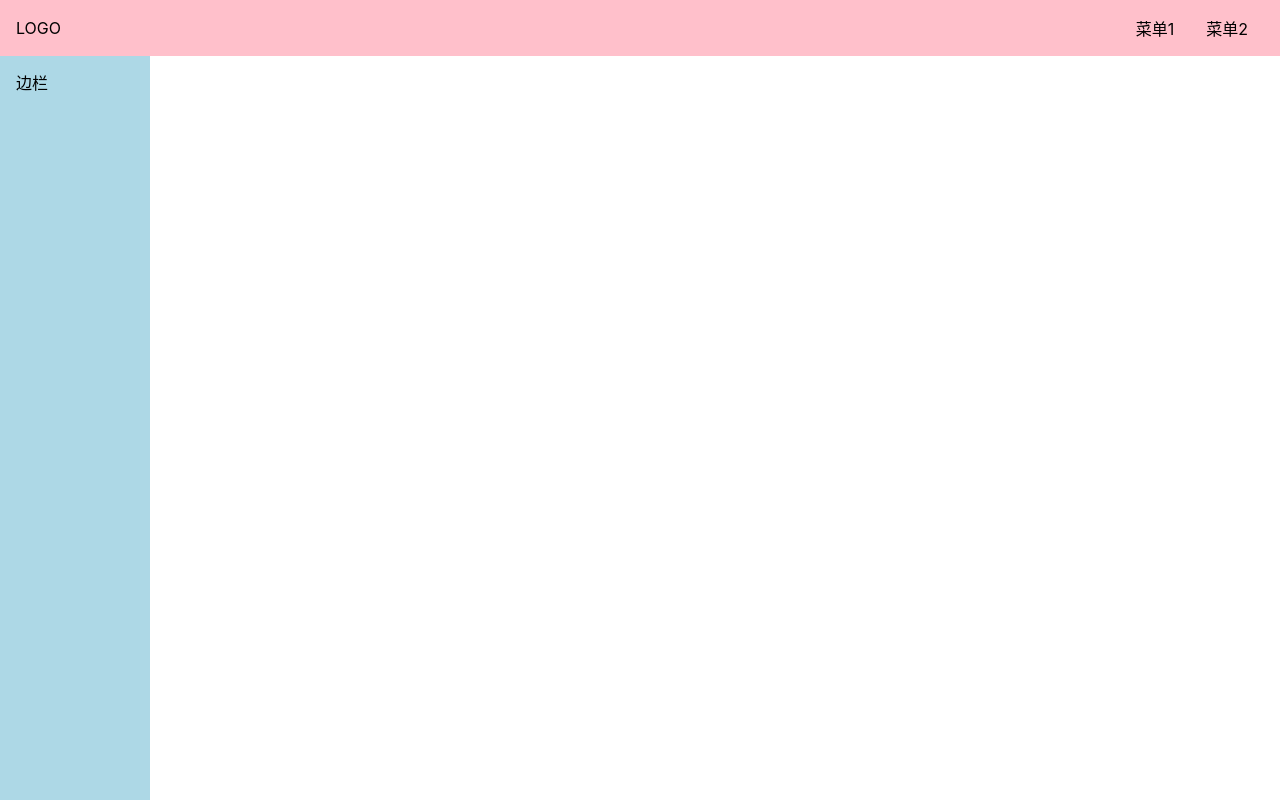
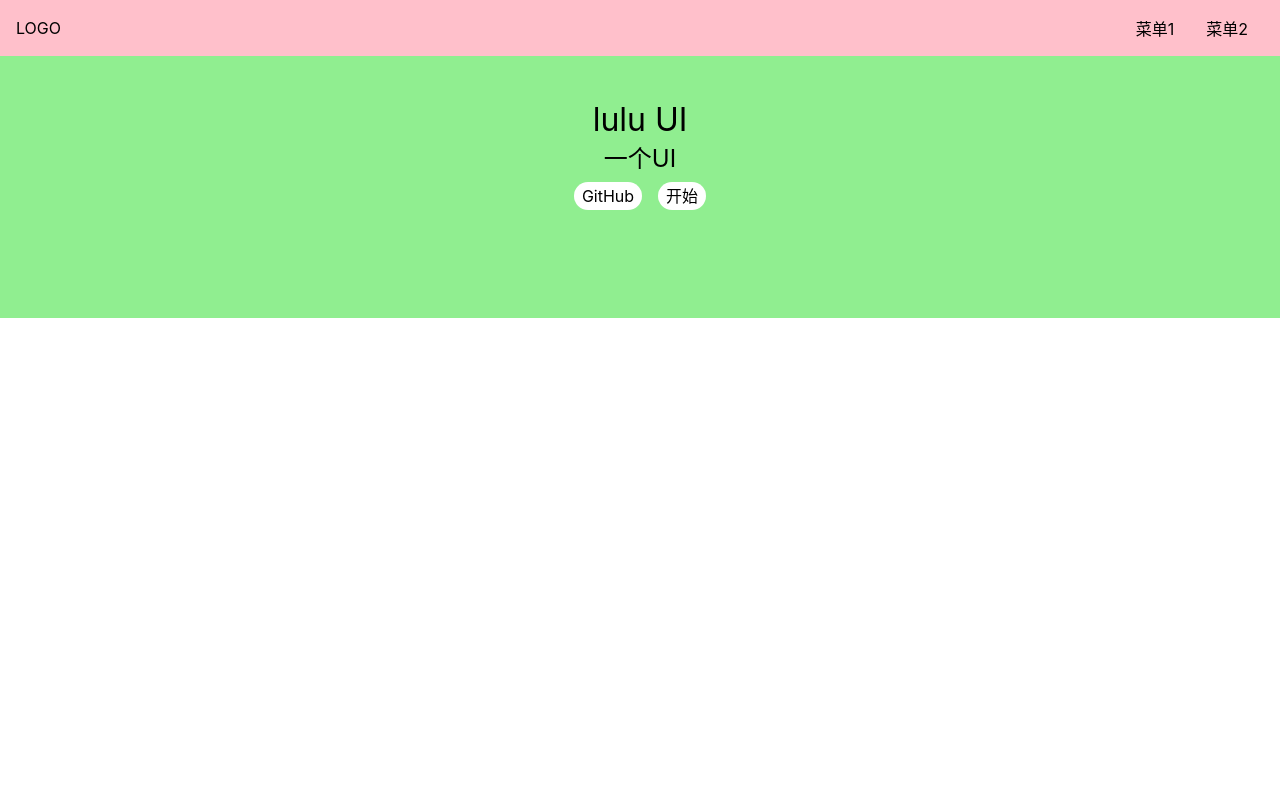
Before and after one commit to oraDream/first-vite-project, a Vue app: page /#/ in a window 1280 px wide. Before the commit this address led to /#/xxx. Built offline with nearby package versions, Linux system fonts and the light colour scheme.

Commit message:
初始化aside

```diff
--- a/src/main.ts
+++ b/src/main.ts
@@ -12,7 +12,7 @@
         path:'/',component:Home,
 
     },{
-        path:'/xxx',component:Doc
+        path:'/doc',component:Doc
     }]
 })
 
--- a/src/view/Doc.vue
+++ b/src/view/Doc.vue
@@ -1,14 +1,30 @@
 <template>
-    <div>
-        <Topnav />
-        <div class="content">
-            <aside>边栏</aside>
-            <main>主内容</main>
-        </div>
+  <div>
+    <Topnav />
+    <div class="content">
+      <aside>
+        <h2>组件列表</h2>
+        <ol>
+          <li>
+            <router-link to="/doc/switch">Switch 组件</router-link>
+          </li>
+          <li>
+            <router-link to="/doc/button">Button 组件</router-link>
+          </li>
+          <li>
+            <router-link to="/doc/dialog">Dialog 组件</router-link>
+          </li>
+          <li>
+            <router-link to="/doc/tabs">Tabs 组件</router-link>
+          </li>
+        </ol>
+      </aside>
+      <main>主内容</main>
     </div>
+  </div>
 </template>
 <script lang="ts">
-import Topnav from '../components/Topnav.vue'
+import Topnav from "../components/Topnav.vue";
 export default {
   components: { Topnav },
 };
--- a/src/view/Home.vue
+++ b/src/view/Home.vue
@@ -5,8 +5,8 @@
             <h1>lulu UI</h1>
             <h2>一个UI</h2>
             <p class="actions">
-                <a href="">GitHub</a>
-                <a href="">开始</a>
+                <a href="#">GitHub</a>
+                <router-link to="/doc">开始</router-link>
             </p>
         </div>
     </div>
```
